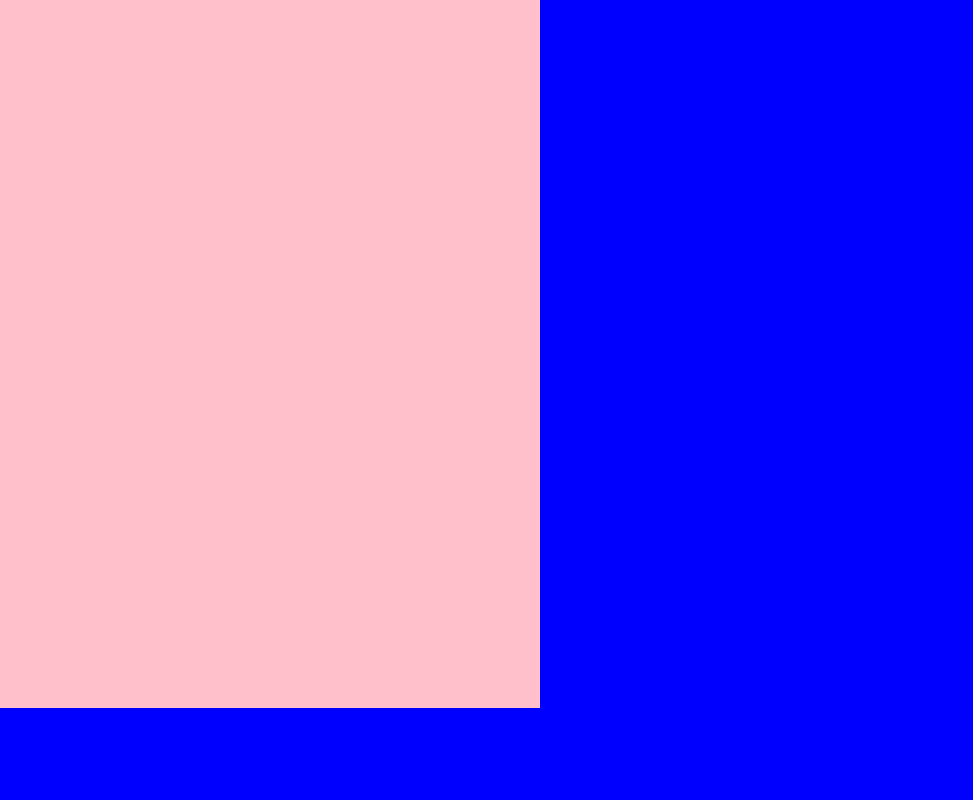
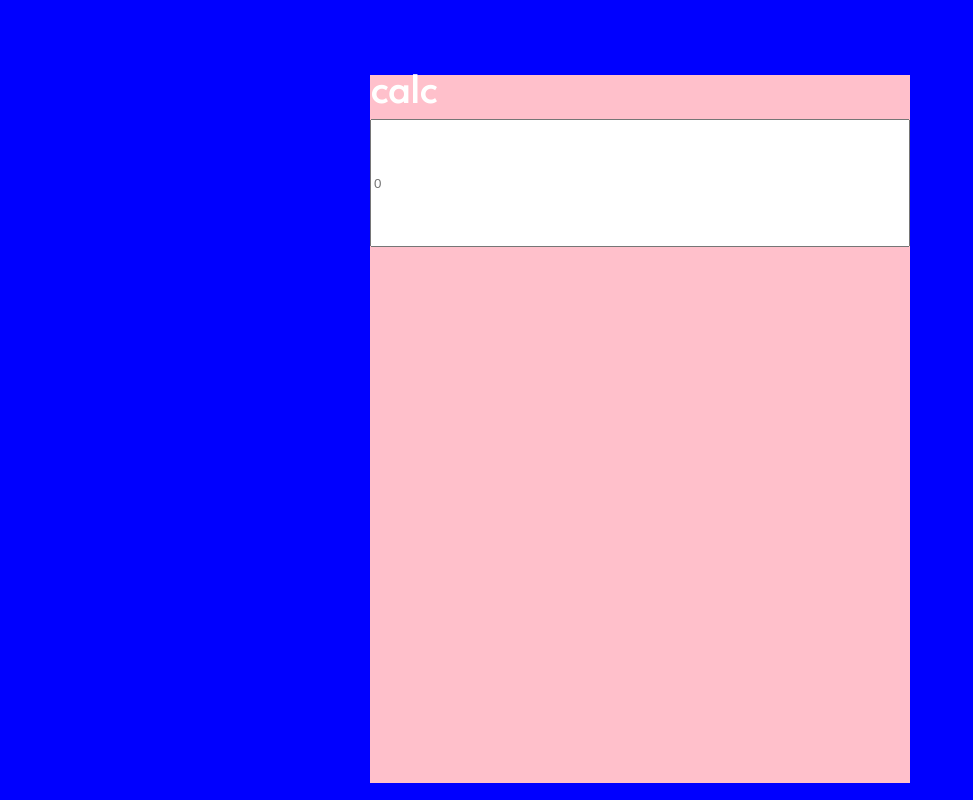
Before and after one commit to cdrmr18/react-calculator-app, a React (Create React App) app: page / in a window 1280 px wide. Shown: the whole page, without its empty margins (0-973 px from the left). Built offline with nearby package versions, Linux system fonts and the light colour scheme.

Commit message:
added input with some styling

```diff
--- a/public/index.html
+++ b/public/index.html
@@ -3,6 +3,8 @@
   <head>
     <meta charset="utf-8" />
     <link rel="icon" href="%PUBLIC_URL%/favicon.ico" />
+    <link rel="preconnect" href="https://fonts.gstatic.com">
+    <link href="https://fonts.googleapis.com/css2?family=Spartan:wght@500&display=swap" rel="stylesheet">
     <meta name="viewport" content="width=device-width, initial-scale=1" />
     <meta name="theme-color" content="#000000" />
     <meta
--- a/src/App.css
+++ b/src/App.css
@@ -1,3 +1,4 @@
 * {
   margin: 0;
+  box-sizing: border-box;
 }
--- a/src/App.js
+++ b/src/App.js
@@ -6,9 +6,7 @@ import Calculator from './components/Calculator.js'
 function App() {
   return (
    <Wrapper>
-     <div>
       <Calculator />
-     </div>
    </Wrapper>
   );
 }
@@ -19,4 +17,7 @@ const Wrapper = styled.div`
   background-color: blue;
   width: 100%;
   height: 100vh;
+  display: flex;
+  flex-direction: column;
+  align-items: center;
 `
--- a/src/components/Calculator.js
+++ b/src/components/Calculator.js
@@ -4,10 +4,11 @@ import styled from "styled-components";
 function Calculator() {
     return (
         <Wrapper>
-           {/* <Settings>
+           <Settings>
                <h2>calc</h2>
            </Settings>
-            <Buttons>
+           <Input placeholder="0" type="number" />
+           {/* <Buttons>
                 <Button> 7 </Button>
                 <Button> 8 </Button>
                 <Button> 9 </Button>
@@ -38,4 +39,27 @@ const Wrapper = styled.div`
     background: pink;
     width: 540px;
     height: 708px;
+    margin-top: 75px;
 `
+
+const Settings = styled.div`
+    height: 44px;
+    color: white;
+    display: flex;
+
+    h2 {
+        font-family: Spartan;
+        font-size: 32px;
+        font-style: normal;
+        font-weight: 700;
+        line-height: 36px;
+        letter-spacing: -0.53px;
+        text-align: center;
+
+    }
+`
+
+const Input = styled.input`
+    height: 128px;
+    width: 100%;
+`
```
